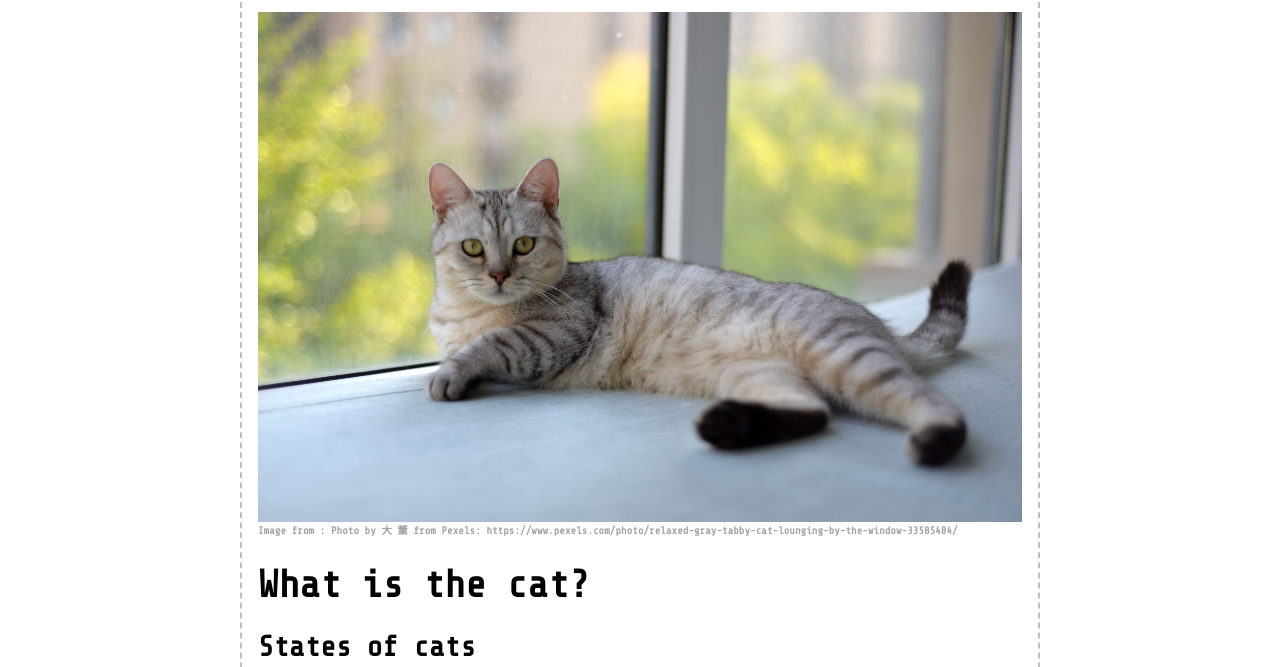
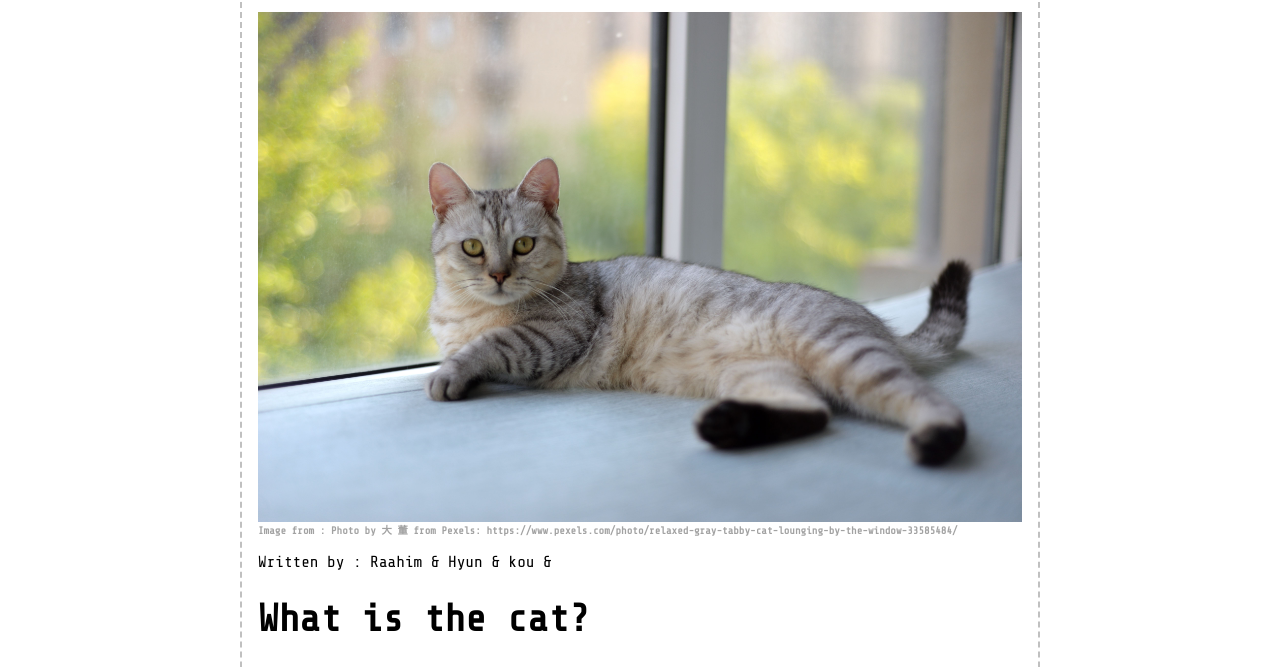
Before and after one commit to pfp-jpg/arcane_log, a plain HTML site: page cat/index.html in a window 1280 px wide. Shown: the part 78-745 px from the top of the page. Drawn offline with Linux system fonts and the light colour scheme.

Commit message:
Update index.html

```diff
--- a/cat/index.html
+++ b/cat/index.html
@@ -22,7 +22,7 @@
     <main class = "body en">
         <img src = "pexels-724211268-33585484.jpg" type = "image/jpg" alt = "PC_Parts">
         <h6 class= "url"> Image from : Photo by 大 董 from Pexels: https://www.pexels.com/photo/relaxed-gray-tabby-cat-lounging-by-the-window-33585484/</h6>
-        <p class = "writer"> </p>
+        <p class = "writer">Written by : Raahim & Hyun & kou &
         <h1>What is the cat?</h1>
         <h2>States of cats</h2>
         <ul>
```
